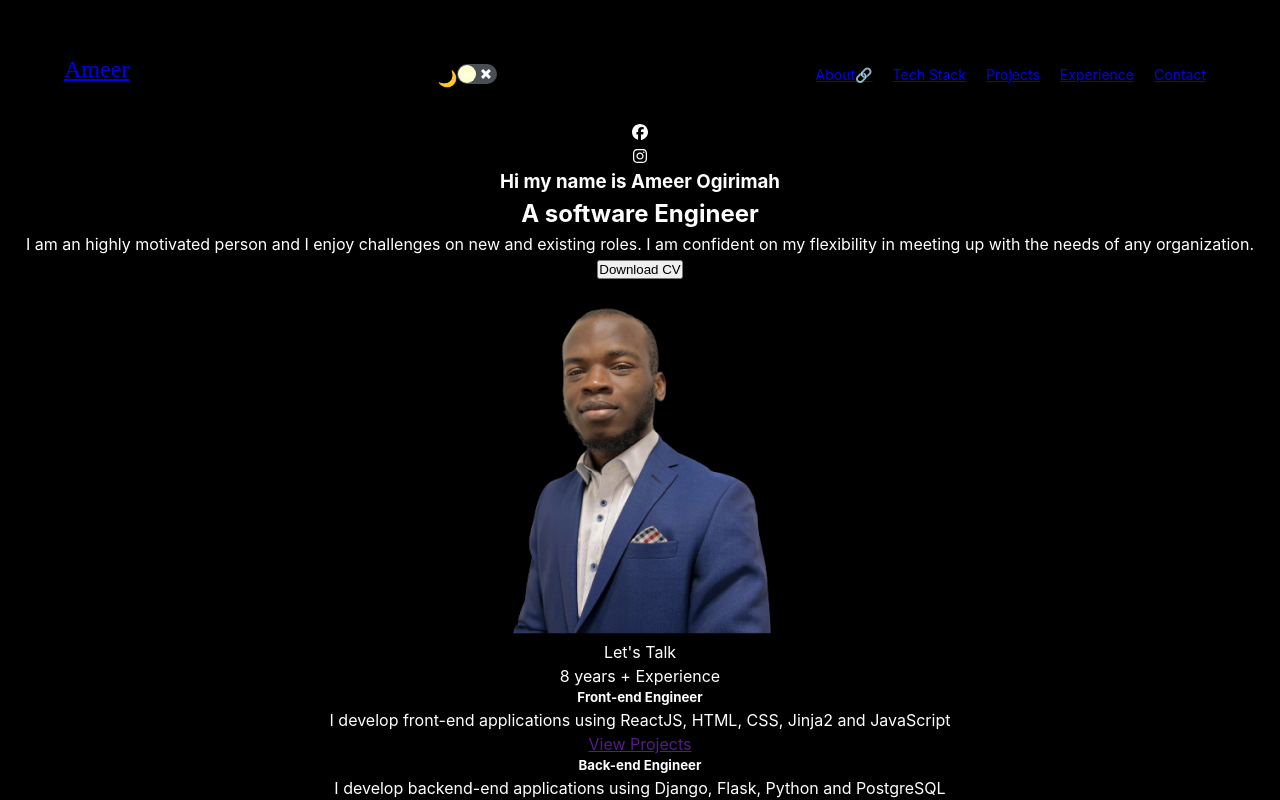
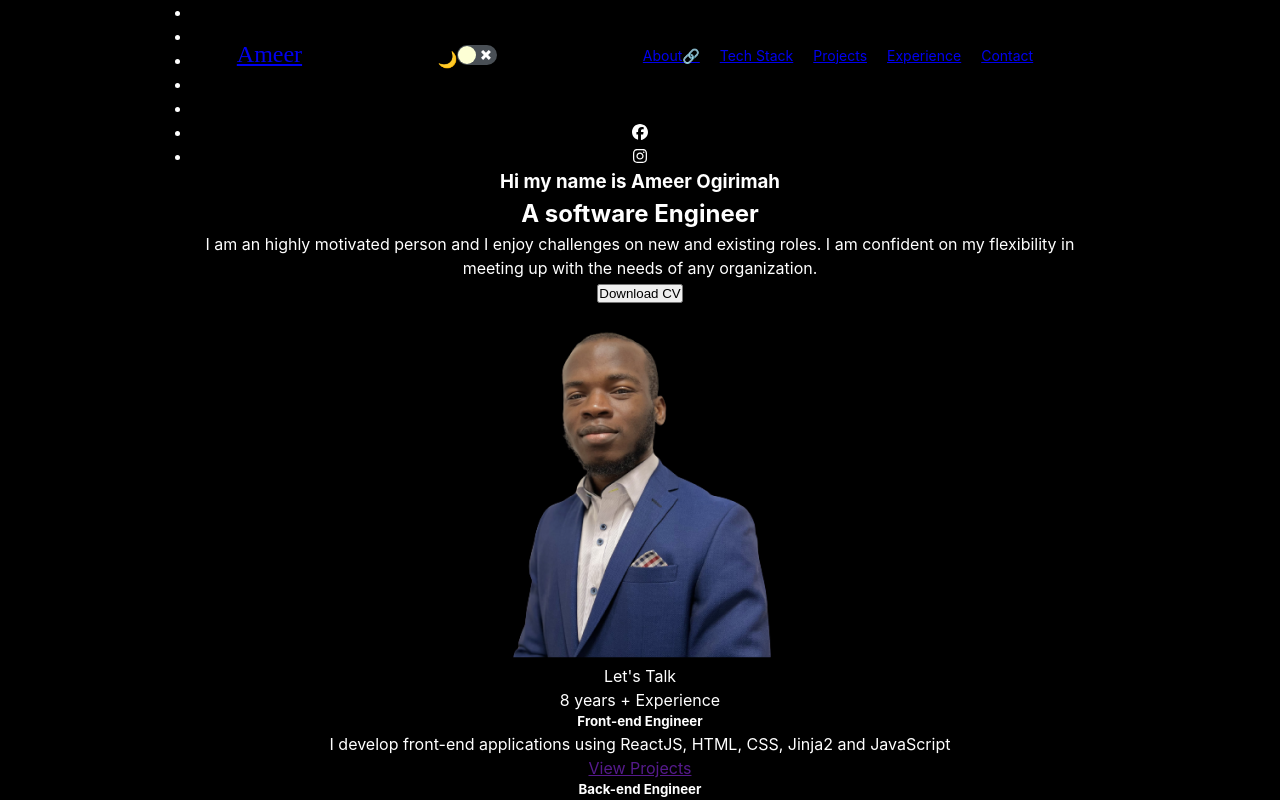
Before and after one commit to Ogirimah/potfolio, a React (Create React App) app in the folder new/: page / in a window 1280 px wide. Shown: the top 800 px of the page. Built offline with nearby package versions, Linux system fonts and the light colour scheme.

Commit message:
Properly position the navbar. Create main component styling file

```diff
--- a/new/src/App.css
+++ b/new/src/App.css
@@ -6,6 +6,7 @@
 * {
     margin: 0;
     padding: 0;
+    box-sizing: border-box;
 }
 
 .App {
@@ -14,16 +15,11 @@
     color: var(--color-fg);
     background-color: var(--color-bg);
 }
-header {
-    position: fixed;
-    top: 0;
-    left: 0;
-    width: 100%;
-    height: 120px;
-    background-color: #000;
-    z-index: 100;
+
+.background {
+    width: 70%;
+    margin: 0 auto;
 }
-
 
 /*#light {*/
 /*    background-color: #fff;*/
--- a/new/src/App.js
+++ b/new/src/App.js
@@ -26,9 +26,11 @@ function App() {
   return (
     <ThemeContext.Provider value={{ theme, toggleTheme }}>
     <div className="App" id={theme}>
-      <Navbar />
-      <Main />
-      <Footer />
+        <div className="background">
+            <Navbar />
+            <Main />
+            <Footer />
+        </div>
     </div>
     </ThemeContext.Provider>
   );
--- a/new/src/styles/navbar.module.css
+++ b/new/src/styles/navbar.module.css
@@ -2,6 +2,12 @@
 .heading {
     display: flex;
     justify-content: space-between;
+    position: fixed;
+    top: 0;
+    width: inherit;
+    height: 120px;
+    background-color: #000;
+    z-index: 100;
 }
 .heading h1 {
     padding: 4% 5%;
```
Also changed, not shown: new/src/styles/main.module.css (added).
